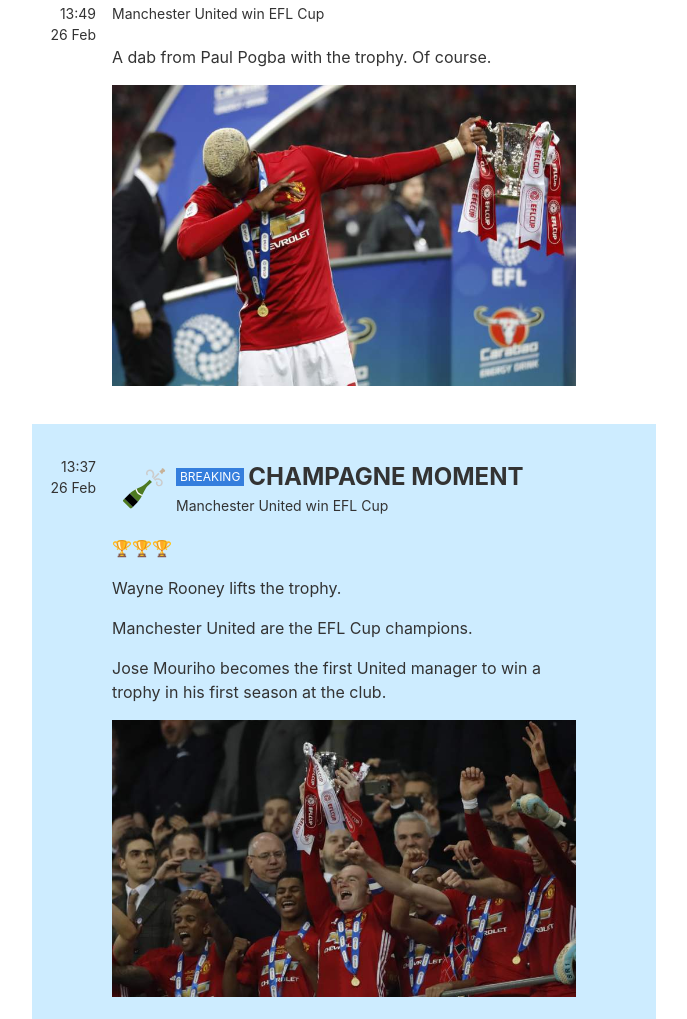
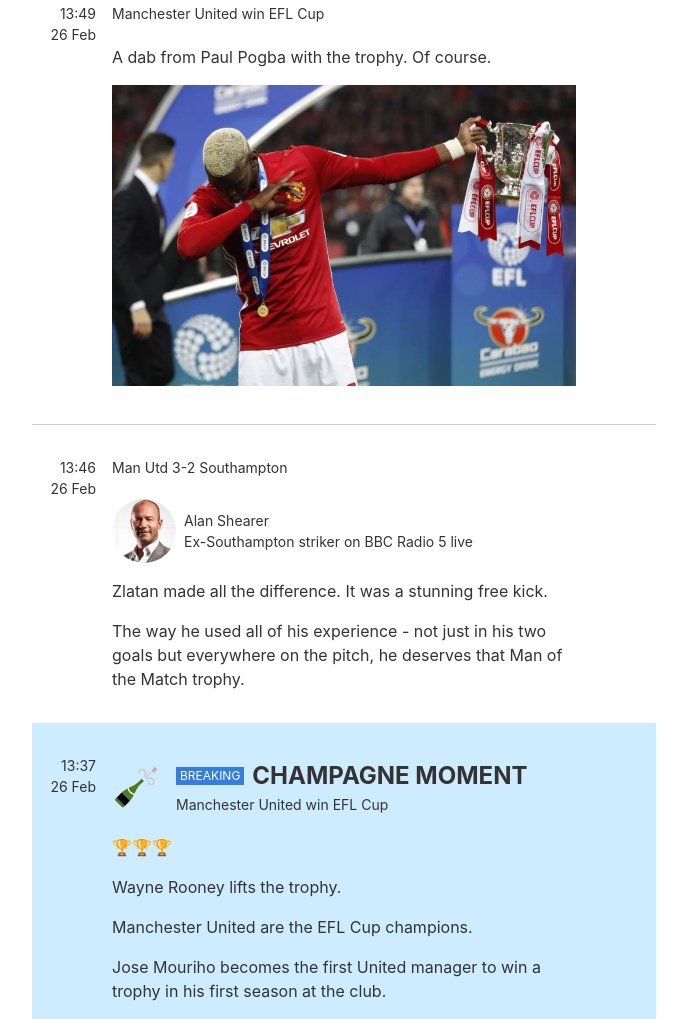
Before and after one commit to winkerVSbecks/grid-experiments, a website: page football/index.html in a window 1280 px wide. Shown: the part 1312-2331 px from the top of the page, without its empty margins (304-991 px from the left). Drawn offline with nearby package versions, Linux system fonts and the light colour scheme.

Commit message:
🚧  wip football

```diff
--- a/football/index.html
+++ b/football/index.html
@@ -134,7 +134,7 @@
             <p>Until then.</p>
           </div>
         </article>
-        <article class="grid post pt4 pb3">
+        <article class="grid post pt4 pb3 bb b--moon-gray">
           <time class="f6 tr">
             <span class="clip">Posted at</span>
             <div>13:49</div>
@@ -148,6 +148,27 @@
             <p><img src="../img/pogba.jpg" alt="Paul Pogba celebrates" /></p>
           </div>
         </article>
+        <article class="grid post pt4 pb3">
+          <time class="f6 tr">
+            <span class="clip">Posted at</span>
+            <div>13:46</div>
+            <div>26 Feb</div>
+          </time>
+          <header>
+            <p class="mv0 f6">Man Utd 3-2 Southampton</p>
+          </header>
+          <div class="ho1">
+            <div class="flex items-center">
+              <img class="br-100 w3 h3 mr2" src="../img/shearer.jpg" />
+              <div class="f6">
+                <p class="mv0">Alan Shearer</p>
+                <p class="mv0">Ex-Southampton striker on BBC Radio 5 live</p>
+              </div>
+            </div>
+            <p>Zlatan made all the difference. It was a stunning free kick.</p>
+            <p>The way he used all of his experience - not just in his two goals but everywhere on the pitch, he deserves that Man of the Match trophy.</p>
+          </div>
+        </article>
         <article class="grid post pt4 pb3 bg-lightest-blue">
           <time class="f6 tr">
             <span class="clip">Posted at</span>
@@ -155,10 +176,10 @@
             <div>26 Feb</div>
           </time>
           <header class="flex items-center">
-            <svg viewBox="0 0 32 32" class="w3 h3 ph2 border-box"><g fill="#4E7A22"><path d="M3 23.1l-.7.7.7-.7-.7.7c-.4.4-.5.8-.1 1.2l4.4 4.4c.4.4.9.4 1.3 0l.1-.1.6-.6L3 23.1zM19.8 10.5l-2.4 2.4s-1.2 1.2-2.7 2c-1.5.8-4.3 2-5.5 2.7-1.2.7-2 1.4-2.7 1.9l5.5 5.6.1-.1c.5-.7 1.2-1.5 1.9-2.7.7-1.2 2-3.9 2.8-5.3.8-1.5 2-2.6 2-2.6l2.5-2.4-1.5-1.5z"></path></g><path fill="#FFF" d="M14.8 21.4c-.2-.1-2.2-.7-3-1.5-.8-.8-1.4-2.8-1.5-3l.9-.3c.2.5.7 2 1.3 2.6.5.5 2 1.1 2.6 1.3l-.3.9z"></path><path fill="#CCC" d="M25.566 5.908l.707.707-3.606 3.606-.707-.706zM26.1 14.9c-.6 0-1.2-.2-1.6-.7-.8-.8-.8-2 0-2.7l.7.7c-.2.2-.3.4-.3.7 0 .2.1.5.3.7.5.5 1.3.5 1.8 0 .7-.7.7-1.8 0-2.4-.9-.9-2.7-1-3.6-.1l-.7-.7c.6-.6 1.5-.9 2.5-.9s1.9.4 2.5 1c1.1 1.1 1.1 2.8 0 3.9-.4.3-1 .5-1.6.5zM21.9 9.4l-.7-.7c.8-.9.8-2.6-.1-3.5-.7-.7-1.8-.7-2.4 0-.5.5-.5 1.3 0 1.8l-.7.7c-.9-.9-.9-2.3 0-3.2 1.1-1.1 2.8-1.1 3.9 0 .6.6 1 1.5 1 2.5-.1.9-.4 1.8-1 2.4z"></path><path d="M8.6 28.7L3 23.1l3.5-3.5 5.5 5.6z"></path><path fill="#C7B299" d="M28 6.8l1-1.5c.2.1.5.1.7-.1l.2-.2c.3-.3.3-.7 0-1l-1-1c-.3-.3-.7-.2-.9 0l-.2.2c-.2.2-.2.5-.1.7l-1.5.9 1.8 2z"></path></svg>
+            <svg viewBox="0 0 32 32" class="w3 h3 pr3 border-box"><g fill="#4E7A22"><path d="M3 23.1l-.7.7.7-.7-.7.7c-.4.4-.5.8-.1 1.2l4.4 4.4c.4.4.9.4 1.3 0l.1-.1.6-.6L3 23.1zM19.8 10.5l-2.4 2.4s-1.2 1.2-2.7 2c-1.5.8-4.3 2-5.5 2.7-1.2.7-2 1.4-2.7 1.9l5.5 5.6.1-.1c.5-.7 1.2-1.5 1.9-2.7.7-1.2 2-3.9 2.8-5.3.8-1.5 2-2.6 2-2.6l2.5-2.4-1.5-1.5z"></path></g><path fill="#FFF" d="M14.8 21.4c-.2-.1-2.2-.7-3-1.5-.8-.8-1.4-2.8-1.5-3l.9-.3c.2.5.7 2 1.3 2.6.5.5 2 1.1 2.6 1.3l-.3.9z"></path><path fill="#CCC" d="M25.566 5.908l.707.707-3.606 3.606-.707-.706zM26.1 14.9c-.6 0-1.2-.2-1.6-.7-.8-.8-.8-2 0-2.7l.7.7c-.2.2-.3.4-.3.7 0 .2.1.5.3.7.5.5 1.3.5 1.8 0 .7-.7.7-1.8 0-2.4-.9-.9-2.7-1-3.6-.1l-.7-.7c.6-.6 1.5-.9 2.5-.9s1.9.4 2.5 1c1.1 1.1 1.1 2.8 0 3.9-.4.3-1 .5-1.6.5zM21.9 9.4l-.7-.7c.8-.9.8-2.6-.1-3.5-.7-.7-1.8-.7-2.4 0-.5.5-.5 1.3 0 1.8l-.7.7c-.9-.9-.9-2.3 0-3.2 1.1-1.1 2.8-1.1 3.9 0 .6.6 1 1.5 1 2.5-.1.9-.4 1.8-1 2.4z"></path><path d="M8.6 28.7L3 23.1l3.5-3.5 5.5 5.6z"></path><path fill="#C7B299" d="M28 6.8l1-1.5c.2.1.5.1.7-.1l.2-.2c.3-.3.3-.7 0-1l-1-1c-.3-.3-.7-.2-.9 0l-.2.2c-.2.2-.2.5-.1.7l-1.5.9 1.8 2z"></path></svg>
             <div>
               <h2 class="mv0 ttu flex items-center">
-                <span class="ttu bg-blue dib white f6 ph1 f7 fw4 mr1">Breaking</span>
+                <span class="ttu bg-blue dib white f6 ph1 f7 fw4 mr2">Breaking</span>
                 CHAMPAGNE MOMENT
               </h2>
               <p class="mv0 f6">Manchester United win EFL Cup</p>
```
Also changed, not shown: img/shearer.jpg (added).
